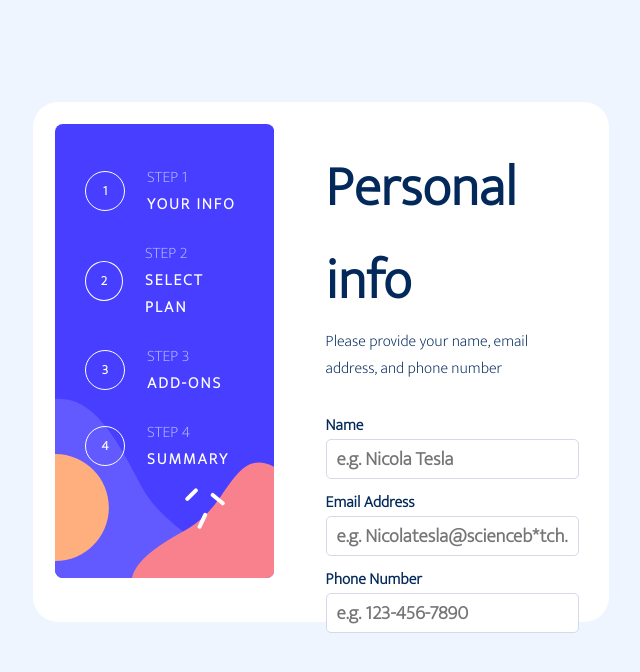
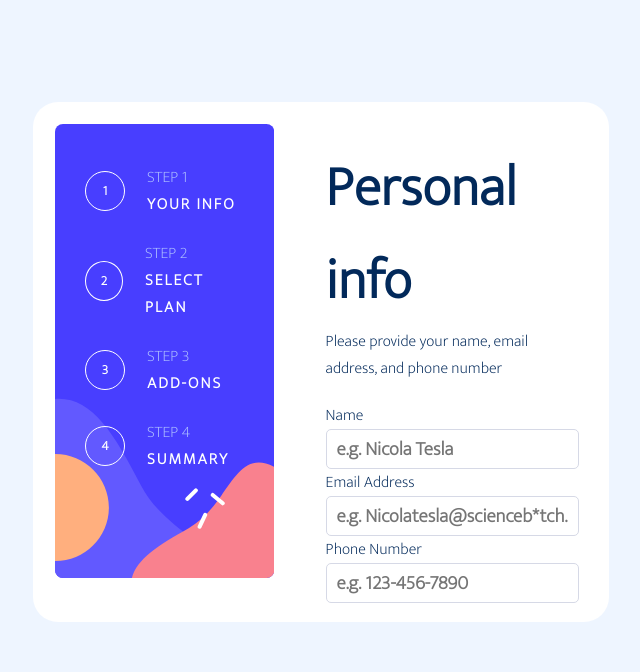
Before and after one commit to emrecanberktas/multi-step-form, a React (Vite) app: page / in a window 1280 px wide. Shown: the top 672 px of the page, without its empty margins (287-927 px from the left). Built offline with nearby package versions, Linux system fonts and the light colour scheme.

Commit message:
Chore: unnecessary css

```diff
--- a/src/components/personalInfo/index.css
+++ b/src/components/personalInfo/index.css
@@ -20,12 +20,6 @@ form {
   margin: 20px 0;
 }
 
-label {
-  margin-top: 10px;
-  color: var(--Marine-blue);
-  font-weight: 700;
-}
-
 .Personal-Info-Input {
   width: 100%;
   height: 40px;
```
